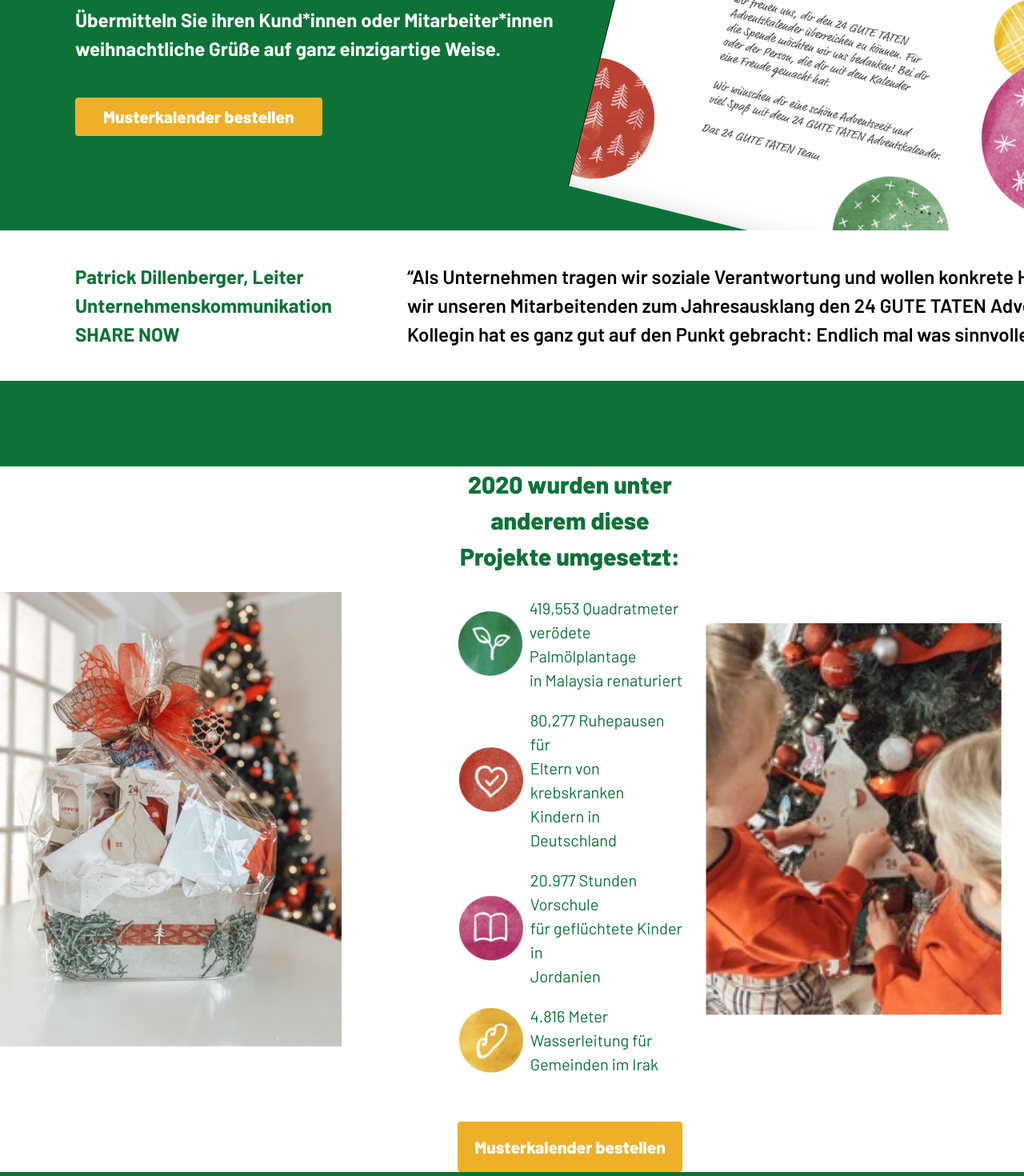
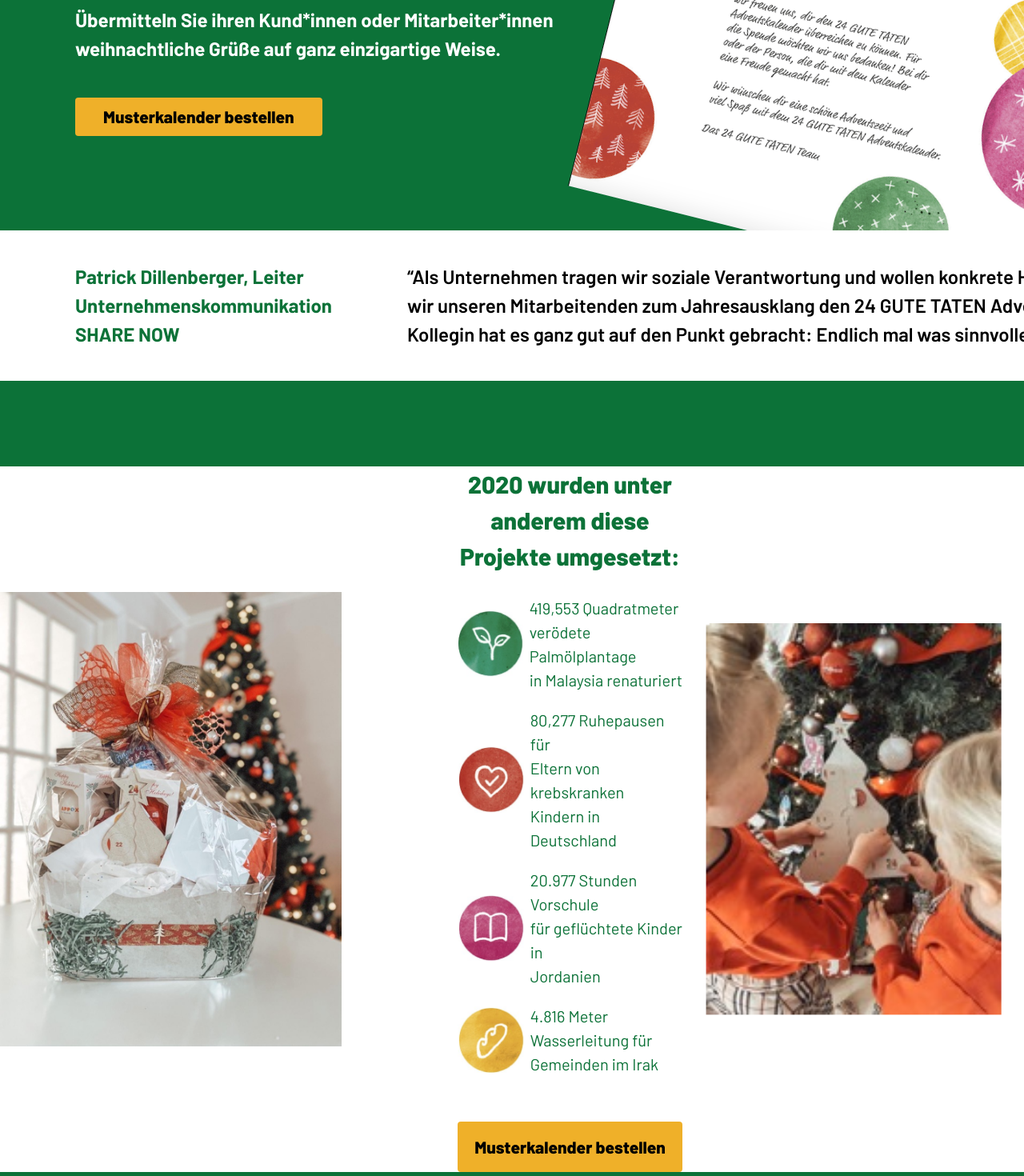
Before and after one commit to simply-dev-j/24gt-front, a React (Create React App) app: page / in a window 1280 px wide. Shown: the part 1520-2990 px from the top of the page at 80% size. Built offline with nearby package versions, Linux system fonts and the light colour scheme.

Commit message:
change all button text colors to black

```diff
--- a/src/screen/landingScreen/LandingScreen.tsx
+++ b/src/screen/landingScreen/LandingScreen.tsx
@@ -394,7 +394,7 @@ const LandingScreen: React.FunctionComponent<LandingScreenProps> = (props: Landi
                             onChange={e => setContactForm({...contactForm, email:e.target.value})}
                         />
                         <button
-                            className="py-26p mt-30p text-xl text-white bg-secondary text-21p font-semibold rounded
+                            className="py-26p mt-30p text-xl text-black bg-secondary text-21p font-semibold rounded
                                 xl:text-28p xl:py-45p
                                 lg:mt-40p lg:h-105p
                                 sm:text-18p sm:p-2 sm:h-auto"
@@ -454,7 +454,7 @@ const LandingScreen: React.FunctionComponent<LandingScreenProps> = (props: Landi
                                 {t('landing.what_other_company_say_footer')}
                             </p>
                             <ScrollLink to="contact_form" smooth={'easeOutQuart'} duration={1000} className="inline-block mt-43p mb-5 cursor-pointer xl:mt-80p lg:mt-43p sm:w-full">
-                                <div className="text-21p font-extrabold text-white py-24p px-35p rounded bg-secondary h-1 flex items-center justify-center
+                                <div className="text-21p font-extrabold text-black py-24p px-35p rounded bg-secondary h-1 flex items-center justify-center
                                     xl:text-28p xl:px-65p xl:py-50p xl:leading-28p
                                     lg:px-60p lg:py-42p lg:text-28p
                                     sm:text-15p sm:p-3 sm:h-auto">
@@ -562,7 +562,7 @@ const LandingScreen: React.FunctionComponent<LandingScreenProps> = (props: Landi
                                 />
                             </div>
                         </div>
-                        <div className="p-4 mt-57p text-21p font-extrabold text-white bg-secondary w-full text-center cursor-pointer rounded
+                        <div className="p-4 mt-57p text-21p font-extrabold text-black bg-secondary w-full text-center cursor-pointer rounded
                             2xl:w-max
                             xl:text-28p xl:px-65p xl:py-40p xl:leading-28p xl:mt-135p
                             lg:mt-135p lg:py-30p lg:text-28p
```
